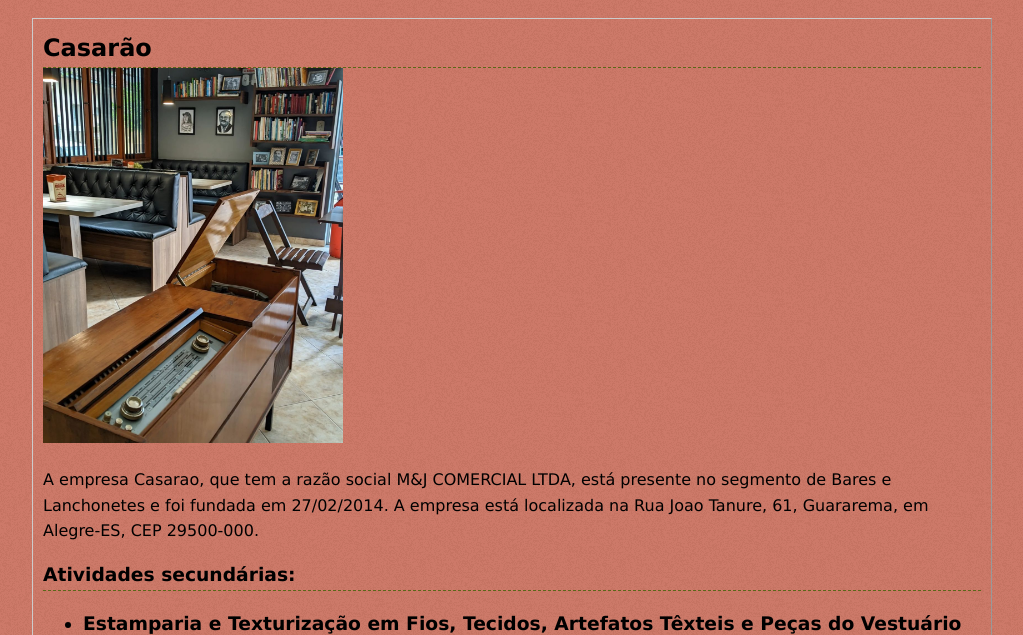
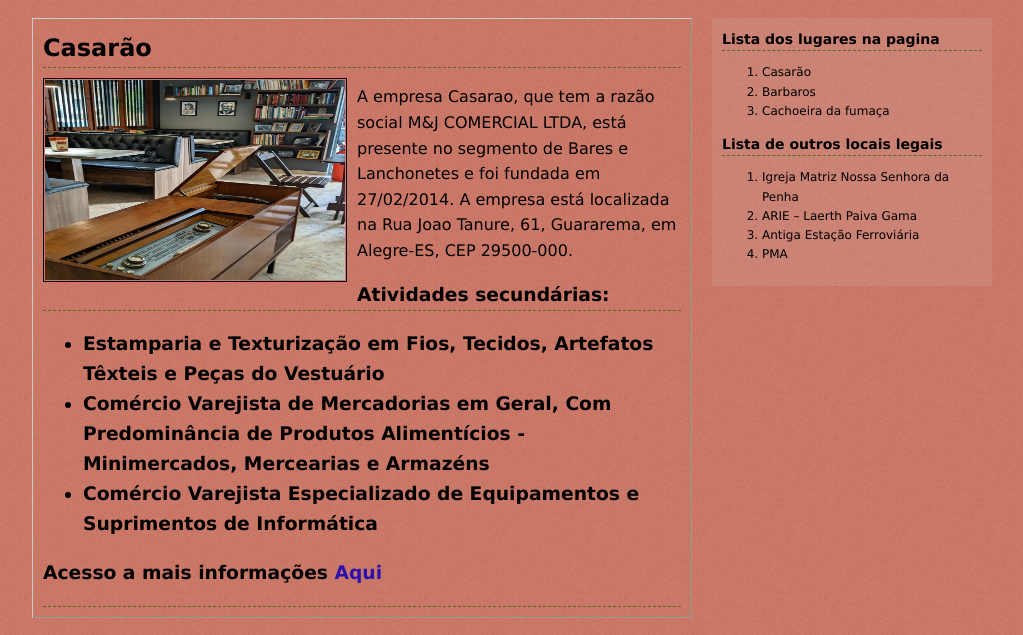
Before and after one commit to AntonyMerlo/ProgWeb_2022, a plain HTML site: page Pagina CSS/pagina.html in a window 1280 px wide. Shown: the part 76-711 px from the top of the page, without its empty margins (128-1151 px from the left). Drawn offline with Linux system fonts and the light colour scheme.

Commit message:
Add files via upload

```diff
--- a/Pagina CSS/estilo_01.css
+++ b/Pagina CSS/estilo_01.css
@@ -5,7 +5,7 @@
 body {
     font-family:"Lucida Sans Unicode", verdana, sans-serif;
     line-height: 1.6;
-    background: #CC7766 url("noise.png");
+    background: #cc7766 url("noise.png");
 }
 .lugar {
     border-color: #CCC #999 #999 #CCC;
@@ -22,7 +22,38 @@ body {
     color: #2C11AF;
     font-weight: bold;
 }
+.lugar img{
+    height: 200px;
+    border: 1px solid black;
+    float: left;
+    margin: 10px 10px 0 0;
+    padding: 1px;
+}
+.clear{
+    clear: both;
+}
 a {
     color: #2C88A7;
     text-decoration: none;
 }
+.footer{
+    text-align: center;
+    font-size: 12px;
+}
+.notas{
+    background-color: rgba(210,210,210,0.13);
+    padding: 10px;
+    float: right;
+    width: 260px;
+}
+.notas h3{
+    font-size: 14px;
+    margin-top: 0;
+}
+.notas ol{
+    font-size: 12px;
+}
+.eq{
+    float: left;
+    width: 660px;
+}
--- a/Pagina CSS/pagina.html
+++ b/Pagina CSS/pagina.html
@@ -9,8 +9,8 @@
 </head>
 <body class="container">
     <h1><a href="">Locais preferidos de Alegre\ES</a></h1>
-
-    <div class="lugar">
+    <div class="eq">
+        <article class="lugar">
             <h2>Casarão</h2>
             <img src="img.jpg" alt="Hambiente interno" width=300 aling="middle"/>
                 <p>
@@ -28,9 +28,11 @@
                         Minimercados, Mercearias e Armazéns</li>
                     <li>Comércio Varejista Especializado de Equipamentos e Suprimentos de Informática</li>
                 </ul>
-        <p>Acesso a mais informações <a href="https://www.instagram.com/casaraosorveteriaecafeteria/">Aqui</a>
-    </div>
-    <div class="lugar">
+            <p>Acesso a mais informações <a href="https://www.instagram.com/casaraosorveteriaecafeteria/">Aqui</a></p>
+            <article class="clear"></article>
+            </article>
+
+        <article class="lugar">
             <h2>Barbaros</h2>
             <img src="img2.jpg" alt="logo da lanchonete" width=300/>
             <p>A empresa Barbaros Burguer que tem como razão social Hyan Lucena Monegalha Goulart
@@ -39,11 +41,41 @@
                 na R Dr Wanderley, Nº 34 no bairro Centro em Alegre - ES, CEP 29500-000. A empresa
                 Barbaros Burguer está cadastrada na Receita Federal sob o CNAE 5611-2/03 com
                 atividade fim de Lanchonetes, Casas De Chá, De Sucos E Similares.</p>
-        <p>Acesso a mais informações <a href="https://www.instagram.com/barbarosburguer_/">Aqui</a>
+            <p>Acesso a mais informações <a href="https://www.instagram.com/barbarosburguer_/">Aqui</a></p>
+            <article class="clear"></article>
+        </article>
+
+        <article class="lugar">
+            <h2>Cachoeira da fumaça</h2>
+            <img src="img3.jpg" alt="Cachoeira de cima" width=300/>
+            <p>
+                A Cachoeira da Fumaça é uma catarata brasileira localizada no Parque Estadual da
+                Cachoeira da Fumaça, entre os municípios de Alegre (Espírito Santo) e Ibitirama,
+                no Espírito Santo. Fica na Região do Caparaó e é um grande atrativo turístico.
+            </p>
+            <p>Acesso a mais informações<a href="https://pt.wikipedia.org/wiki/Cachoeira_da_Fumaça_(Espírito_Santo)">Aqui</a></p>
+            <article class="clear"></article>
+        </article>
+        <article class="lugar">
+
+        </article>
     </div>
-    <div class="lugar">
-        <h2>Cachoeira da fumaça</h2>
-        <img src="img3.jpg" alt="" width=300/>
-    </div>
+    <aside class= "notas">
+        <h3>Lista dos lugares na pagina</h3>
+        <ol>
+            <li>Casarão</li>
+            <li>Barbaros</li>
+            <li>Cachoeira da fumaça</li>
+        </ol>
+        <h3>Lista de outros locais legais</h3>
+        <ol>
+            <li>Igreja Matriz Nossa Senhora da Penha</li>
+            <li>ARIE – Laerth Paiva Gama</li>
+            <li>Antiga Estação Ferroviária</li>
+            <li>PMA</li>
+        </ol>
+        <aside class="clear"></aside>
+    </aside>
+    <footer class="clear">&lt;Desenvolvido por Antony&gt;</footer>
 </body>
 </html>
```
Also changed, not shown: Pagina CSS/img2.jpg. Lines whose indentation alone changed are shown as unchanged.
